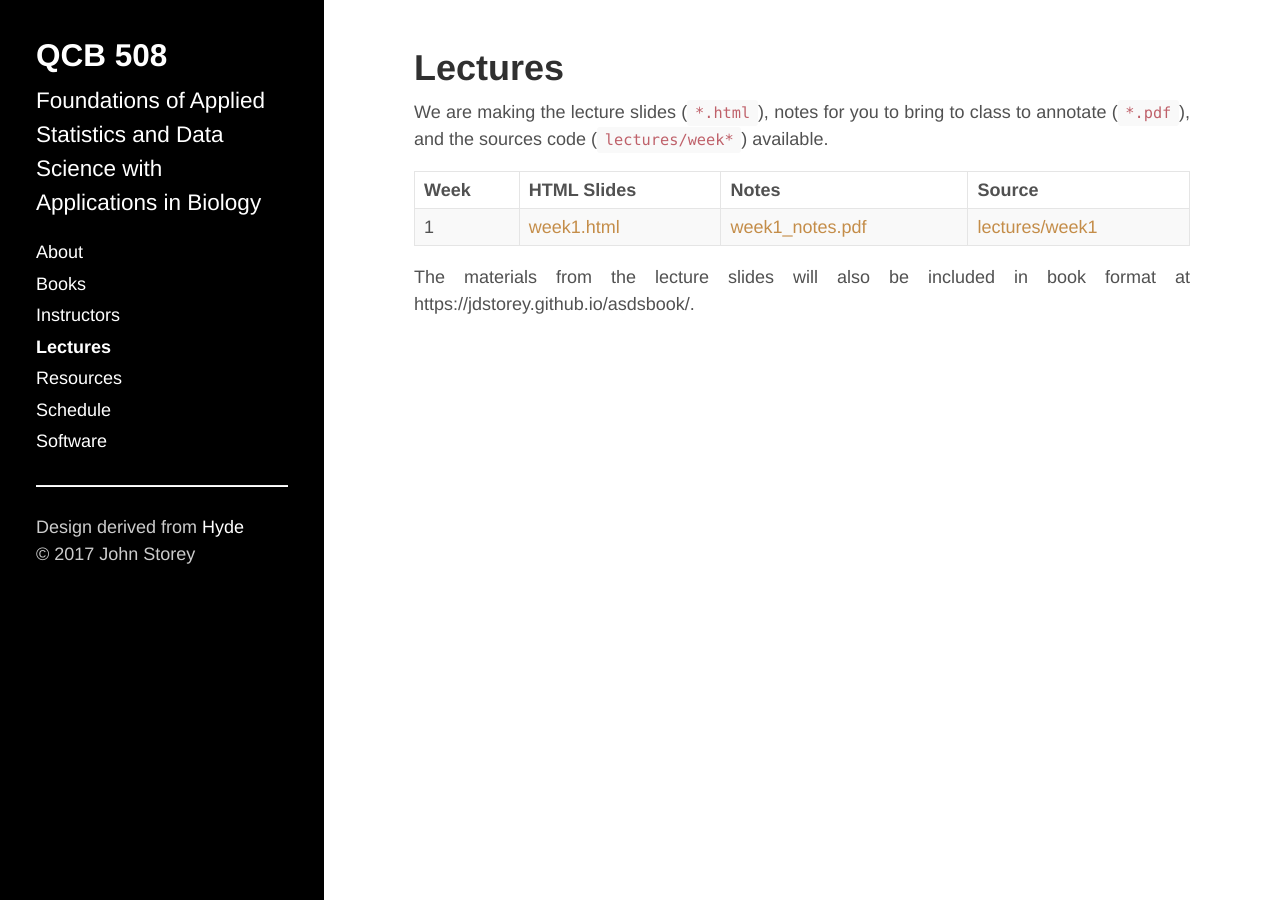
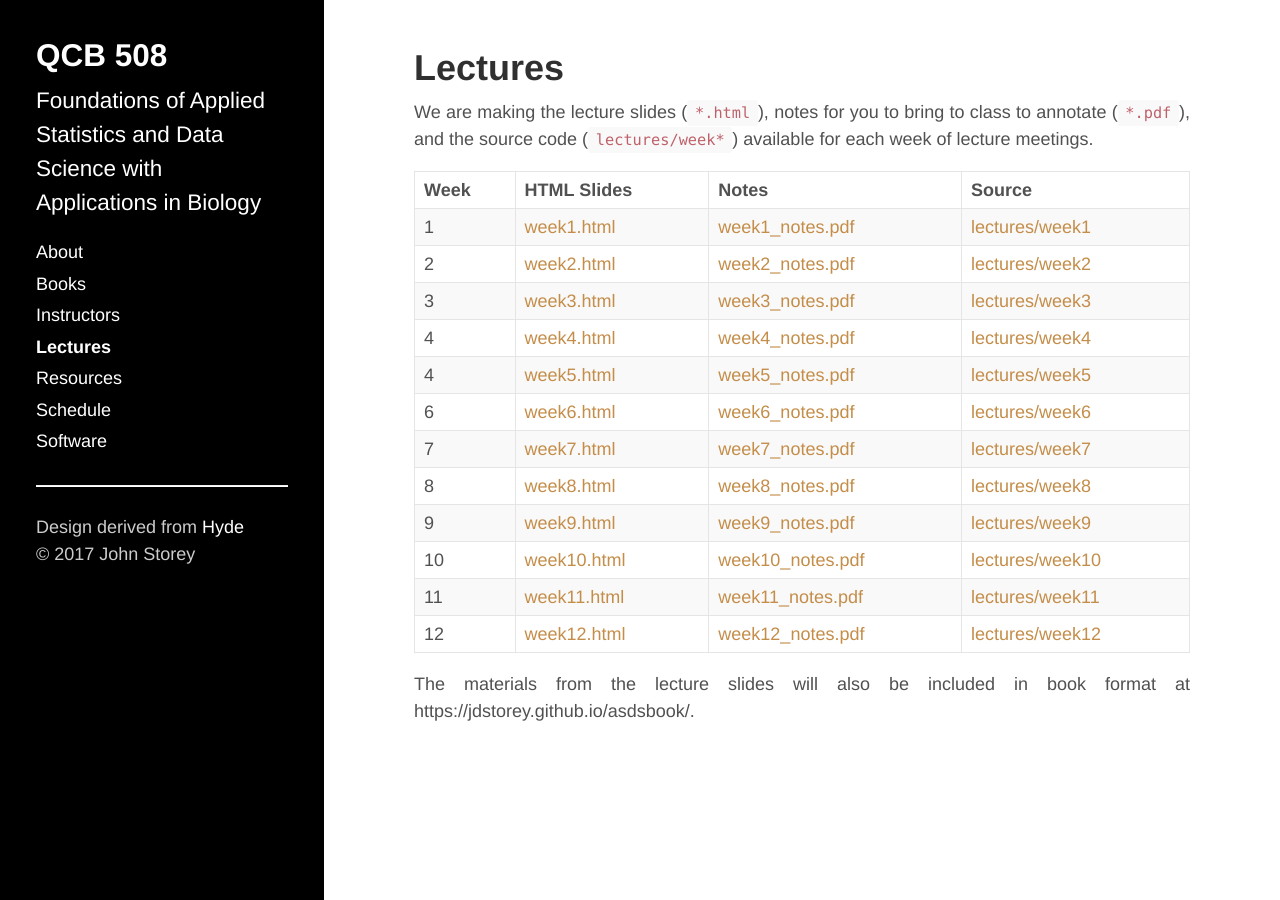
Before and after one commit to jdstorey/asdscourse2019, a Jekyll site: the page built from docs/lectures.md, in a window 1280 px wide. Built offline with Jekyll 4.4.1, drawn with Linux system fonts in a browser that asks for light colours.

Commit message:
Edited lectures.md.

```diff
--- a/docs/lectures.md
+++ b/docs/lectures.md
@@ -3,11 +3,23 @@ layout: page
 title: Lectures
 ---
 
-We are making the lecture slides (`*.html`), notes for you to bring to class to annotate (`*.pdf`), and the sources code (`lectures/week*`) available.
+We are making the lecture slides (`*.html`), notes for you to bring to class to annotate (`*.pdf`), and the source code (`lectures/week*`) available for each week of lecture meetings.
+
 
 Week | HTML Slides | Notes | Source
 -----|-------------| ----- | ----------
 1 | [week1.html]() | [week1_notes.pdf]() | [lectures/week1]()
+2 | [week2.html]() | [week2_notes.pdf]() | [lectures/week2]()
+3 | [week3.html]() | [week3_notes.pdf]() | [lectures/week3]()
+4 | [week4.html]() | [week4_notes.pdf]() | [lectures/week4]()
+4 | [week5.html]() | [week5_notes.pdf]() | [lectures/week5]()
+6 | [week6.html]() | [week6_notes.pdf]() | [lectures/week6]()
+7 | [week7.html]() | [week7_notes.pdf]() | [lectures/week7]()
+8 | [week8.html]() | [week8_notes.pdf]() | [lectures/week8]()
+9 | [week9.html]() | [week9_notes.pdf]() | [lectures/week9]()
+10 | [week10.html]() | [week10_notes.pdf]() | [lectures/week10]()
+11 | [week11.html]() | [week11_notes.pdf]() | [lectures/week11]()
+12 | [week12.html]() | [week12_notes.pdf]() | [lectures/week12]()
 
 
 The materials from the lecture slides will also be included in book format at https://jdstorey.github.io/asdsbook/.
```
